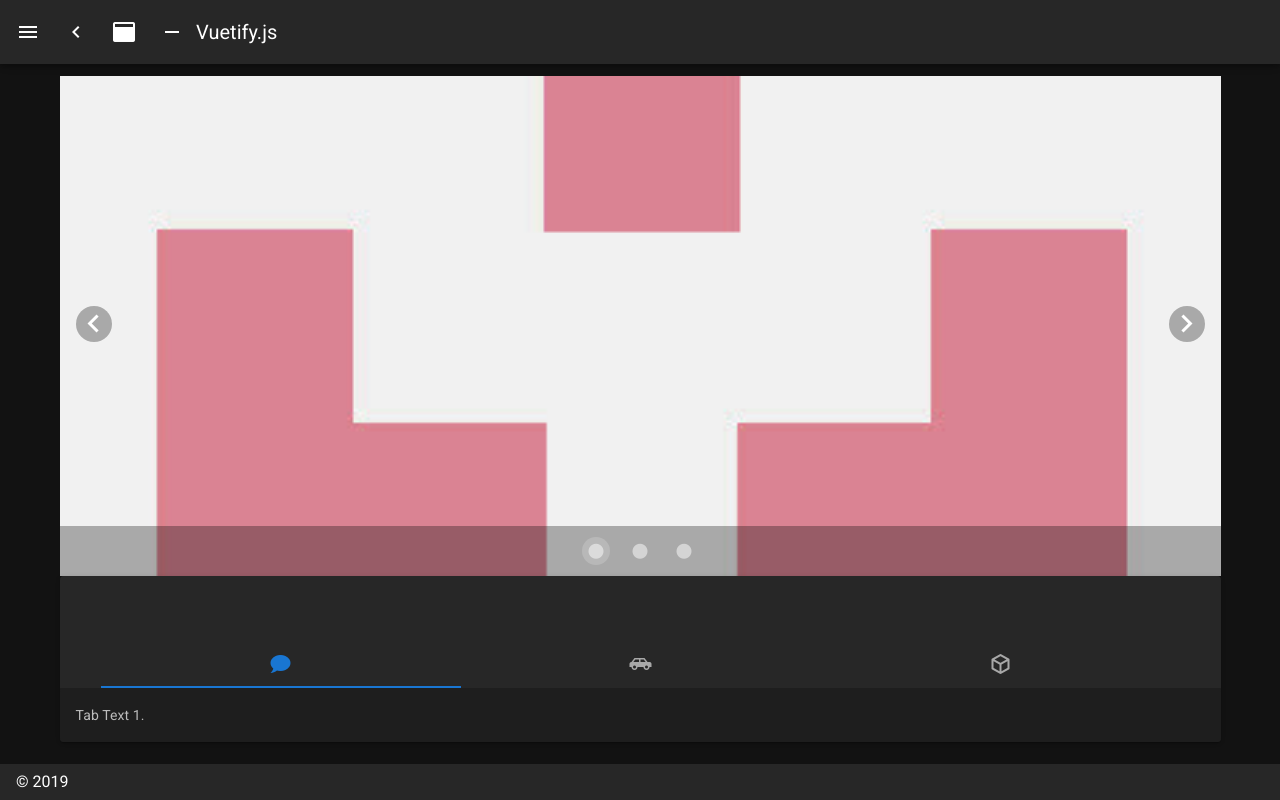
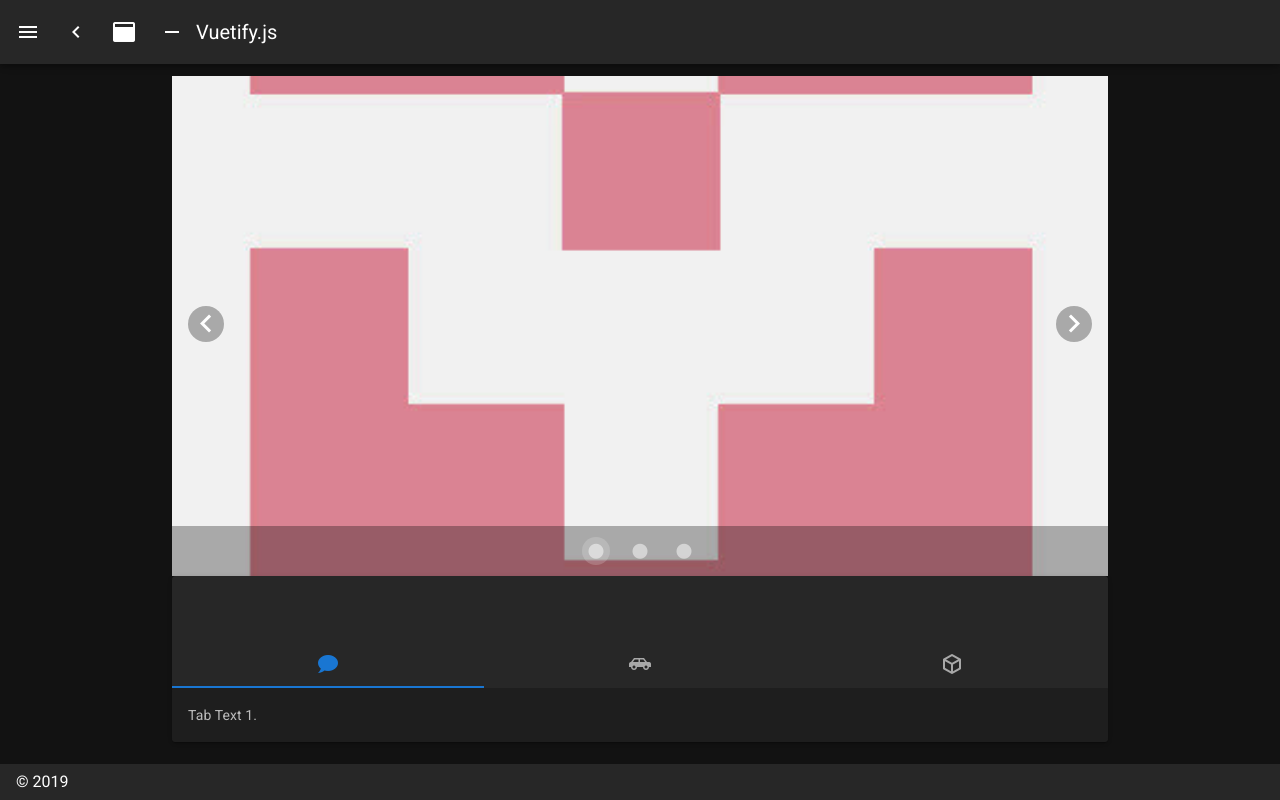
Before and after one commit to yamanakata1/nuxt_demo, a Nuxt app in the folder nuxt_demo/: page / in a window 1280 px wide. Built offline with nearby package versions, Linux system fonts and the light colour scheme.

Commit message:
Fix Tab Layout

```diff
--- a/nuxt_demo/assets/css/main.css
+++ b/nuxt_demo/assets/css/main.css
@@ -1,3 +1,11 @@
 .full-width {
   width: 100%;
 }
+.width-limited {
+  max-width: 936px !important;
+}
+.v-slide-group__next,
+.v-slide-group__prev {
+  min-width: unset !important;
+  flex: none !important;
+}
--- a/nuxt_demo/pages/index.vue
+++ b/nuxt_demo/pages/index.vue
@@ -8,7 +8,7 @@
       xs12
       sm8
       md8
-      class="full-width"
+      class="full-width width-limited"
     >
       <v-carousel>
         <v-carousel-item
```
